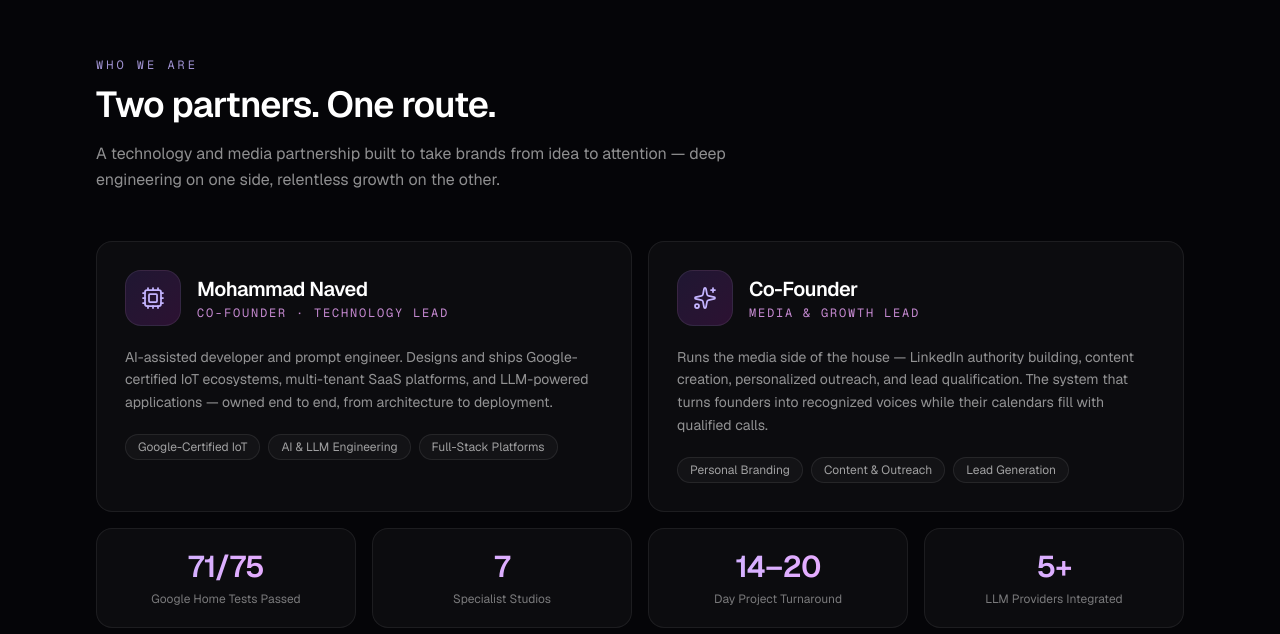
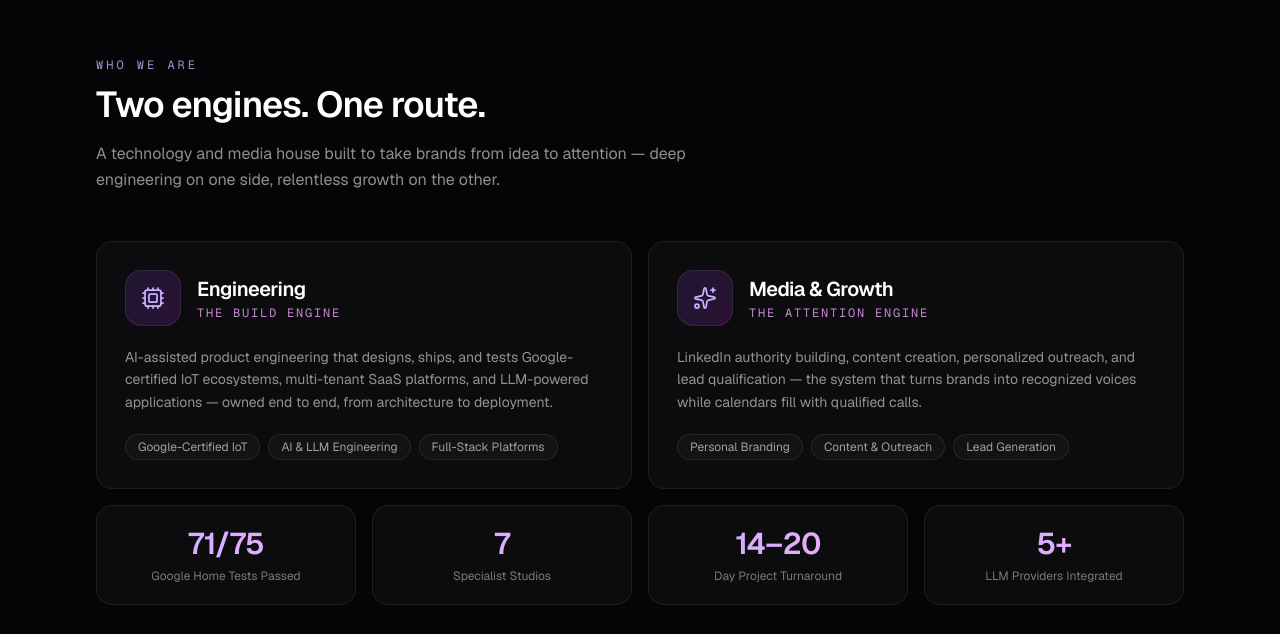
Before and after one commit to MD-NAVED/BrandRoutePartners, a Next.js app: page / in a window 1280 px wide. Shown: the part 2022-2656 px from the top of the page. Built offline with nearby package versions, Linux system fonts and the light colour scheme.

Commit message:
e4f4d63a-3a3d-4144-aca8-a64c7d515a3d

```diff
--- a/src/app/page.tsx
+++ b/src/app/page.tsx
@@ -108,18 +108,18 @@ type Partner = {
 const partners: Partner[] = [
   {
     icon: Cpu,
-    name: 'Mohammad Naved',
-    role: 'Co-Founder · Technology Lead',
+    name: 'Engineering',
+    role: 'The Build Engine',
     description:
-      'AI-assisted developer and prompt engineer. Designs and ships Google-certified IoT ecosystems, multi-tenant SaaS platforms, and LLM-powered applications — owned end to end, from architecture to deployment.',
+      'AI-assisted product engineering that designs, ships, and tests Google-certified IoT ecosystems, multi-tenant SaaS platforms, and LLM-powered applications — owned end to end, from architecture to deployment.',
     chips: ['Google-Certified IoT', 'AI & LLM Engineering', 'Full-Stack Platforms'],
   },
   {
     icon: Sparkles,
-    name: 'Co-Founder',
-    role: 'Media & Growth Lead',
+    name: 'Media & Growth',
+    role: 'The Attention Engine',
     description:
-      'Runs the media side of the house — LinkedIn authority building, content creation, personalized outreach, and lead qualification. The system that turns founders into recognized voices while their calendars fill with qualified calls.',
+      'LinkedIn authority building, content creation, personalized outreach, and lead qualification — the system that turns brands into recognized voices while calendars fill with qualified calls.',
     chips: ['Personal Branding', 'Content & Outreach', 'Lead Generation'],
   },
 ]
@@ -328,7 +328,7 @@ function Hero() {
           custom={5}
           className="mt-8 text-xs tracking-wide text-white/35"
         >
-          From the founder of{' '}
+          Powered by{' '}
           <span className="font-medium text-white/60">Codtrex AI</span>
           <span className="mx-1.5 text-white/25">×</span>
           <span className="font-medium text-white/60">
@@ -470,8 +470,8 @@ function PartnersSection() {
         <SectionHeading
           id="partners-title"
           eyebrow="Who we are"
-          title="Two partners. One route."
-          subtitle="A technology and media partnership built to take brands from idea to attention — deep engineering on one side, relentless growth on the other."
+          title="Two engines. One route."
+          subtitle="A technology and media house built to take brands from idea to attention — deep engineering on one side, relentless growth on the other."
         />
 
         <div className="mt-12 grid gap-4 md:grid-cols-2">
```
Also changed, not shown: upload/pasted_image_1792602297933.png (added).
